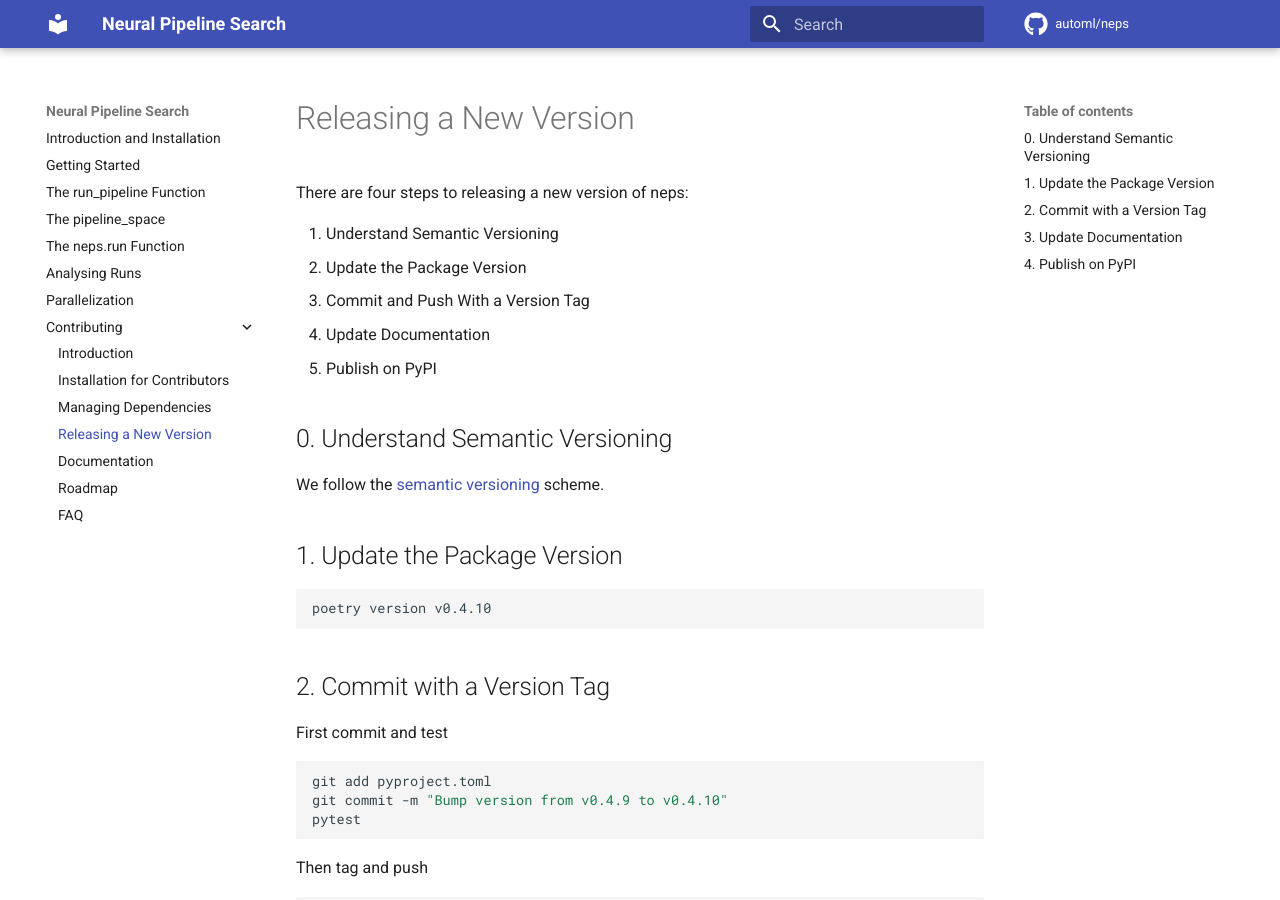
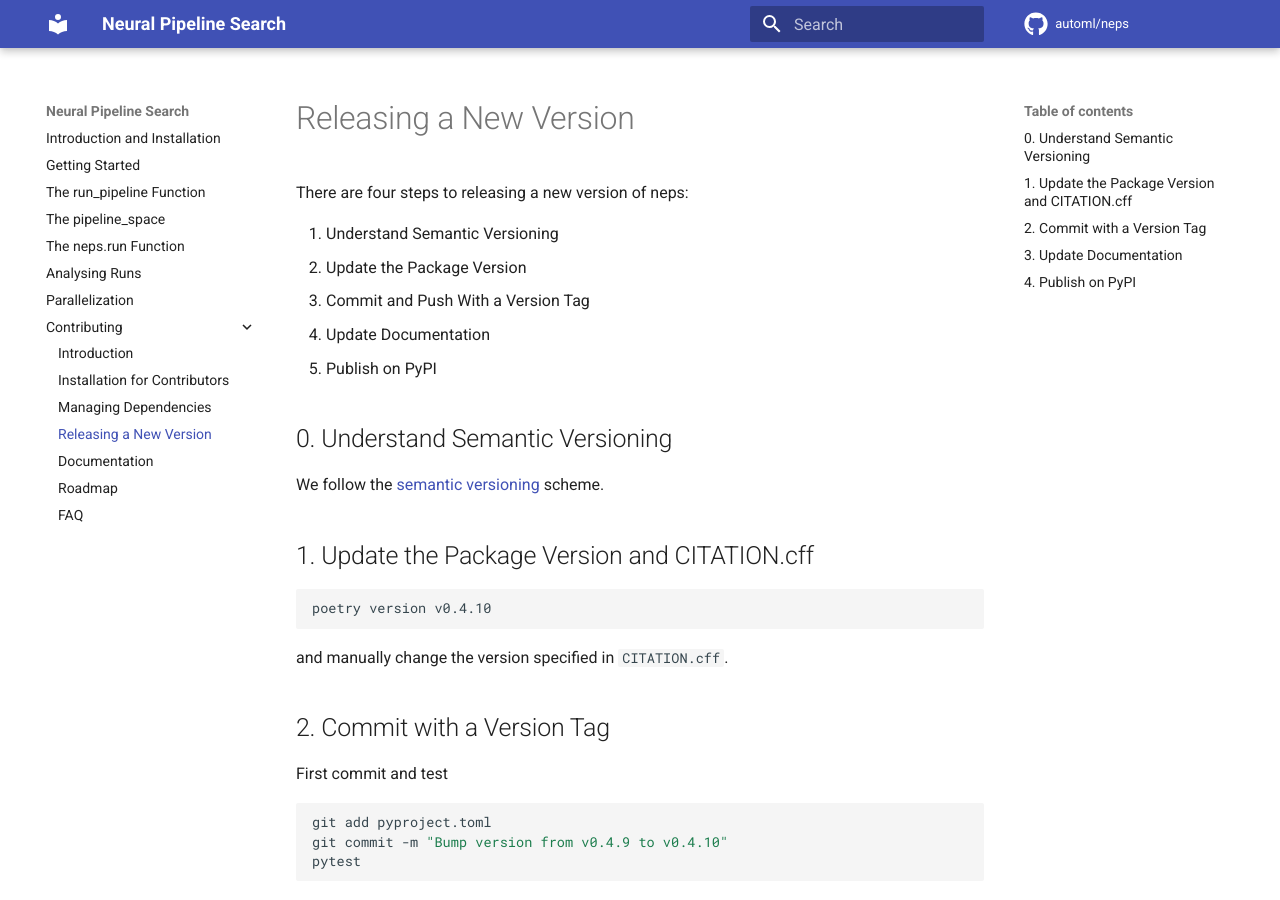
Before and after one commit to automl/neps, an MkDocs documentation site: the page built from docs/contributing/releasing.md, in a window 1280 px wide and 900 px high. Built offline with MkDocs 1.6.1 and Material for MkDocs 9.7.7, drawn with Linux system fonts in a browser that asks for light colours; comment, search, counter and statistics services are not loaded.

Commit message:
add changing of CITATION.cff to docs on version releases

````diff
--- a/docs/contributing/releasing.md
+++ b/docs/contributing/releasing.md
@@ -12,11 +12,13 @@ There are four steps to releasing a new version of neps:
 
 We follow the [semantic versioning](https://semver.org) scheme.
 
-## 1. Update the Package Version
+## 1. Update the Package Version and CITATION.cff
 
 ```bash
 poetry version v0.4.10
 ```
+
+and manually change the version specified in `CITATION.cff`.
 
 ## 2. Commit with a Version Tag
 
````
